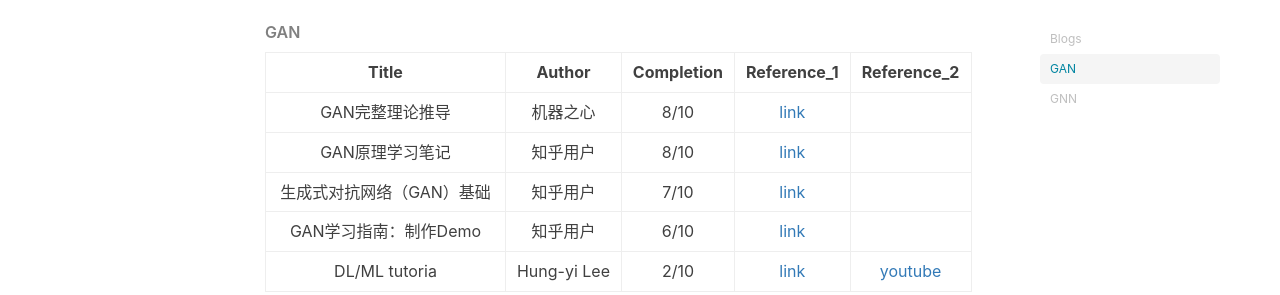
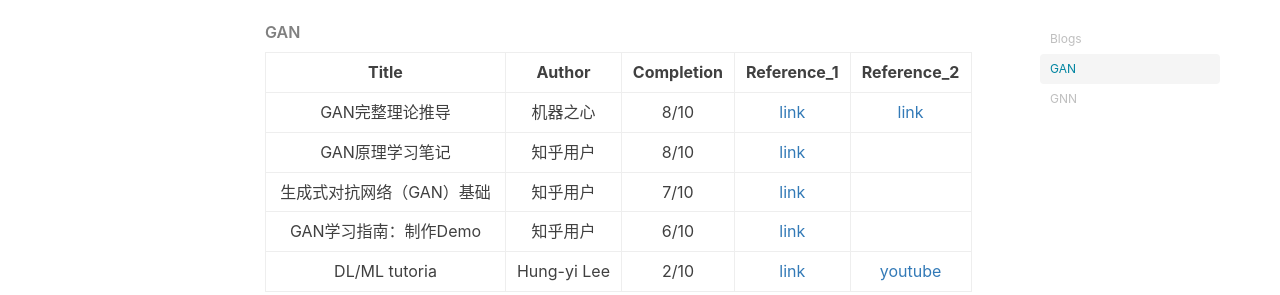
Before and after one commit to he-chen-95/he-chen-95.github.io, a Jekyll site: the page built from _posts/2019-05-03-Recent_DL_algorithms.md, in a window 1280 px wide. Shown: the part 599-894 px from the top of the page. Built offline with Jekyll 4.4.1, drawn with Linux system fonts in a browser that asks for light colours; nearby versions of some CDN libraries; comment, search, counter and statistics services are not loaded.

Commit message:
Update 2019-05-03-Recent_DL_algorithms.md

```diff
--- a/_posts/2019-05-03-Recent_DL_algorithms.md
+++ b/_posts/2019-05-03-Recent_DL_algorithms.md
@@ -16,7 +16,7 @@ tags:
 
 |Title|Author|Completion|Reference_1|Reference_2|
 |:---:|:---:|:---:|:---:|:---:|
-|GAN完整理论推导|机器之心|8/10|[link](https://zhuanlan.zhihu.com/p/29837245)||
+|GAN完整理论推导|机器之心|8/10|[link](https://zhuanlan.zhihu.com/p/29837245)|[link](https://www.jiqizhixin.com/articles/2017-10-1-1)|
 |GAN原理学习笔记|知乎用户|8/10|[link](https://zhuanlan.zhihu.com/p/27295635)||
 |生成式对抗网络（GAN）基础|知乎用户|7/10|[link](https://zhuanlan.zhihu.com/p/30107433)||
 |GAN学习指南：制作Demo|知乎用户|6/10|[link](https://zhuanlan.zhihu.com/p/24767059)||
```
